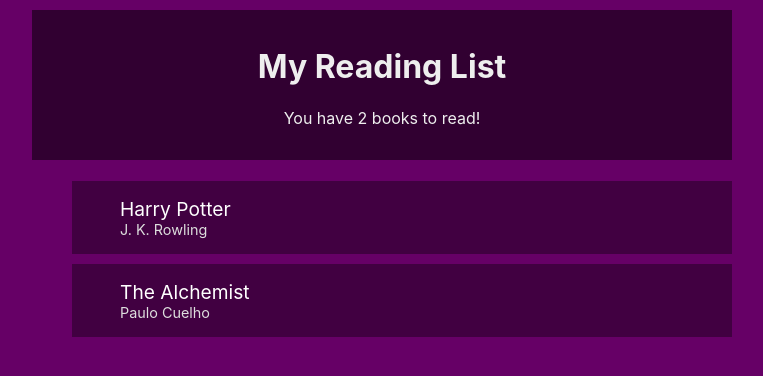
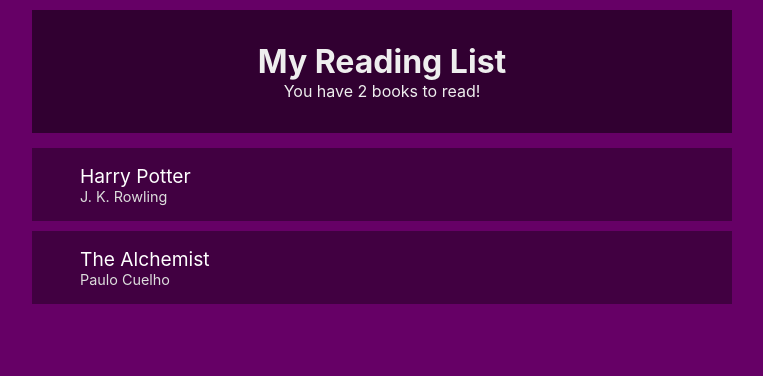
Before and after one commit to systemry420/react-reading-list, a React (Create React App) app: page / in a window 1280 px wide. Shown: the top 376 px of the page, without its empty margins (258-1021 px from the left). Built offline with nearby package versions, Linux system fonts and the light colour scheme.

Commit message:
pass removeBook to each book so it can be deleted

```diff
--- a/src/components/BookDetails.js
+++ b/src/components/BookDetails.js
@@ -1,9 +1,9 @@
 import React from 'react';
 import './../index.css'
 
-const BookDetails = ({book}) => {
+const BookDetails = ({book, removeBook}) => {
     return (
-        <li>
+        <li onClick={()=> removeBook(book.id)}>
             <div className="title">{book.title}</div>
             <div className="author">{book.author}</div>
         </li>
--- a/src/components/BookList.js
+++ b/src/components/BookList.js
@@ -4,13 +4,18 @@
 import './../index.css'
 
 const BookList = () => {
-    const { books } = useContext(BookContext)
+    const { books, removeBook } = useContext(BookContext)
 
-    return (
+    return books.length === 0 ? (
+        <div className="empty">
+            <h3>You don't have books to read right now!</h3>
+        </div>
+    )
+    :(
         <ul className="book-list">
             {books.map( book => {
                 return (
-                    <BookDetails book={book} key={book.id} />
+                    <BookDetails removeBook={removeBook} book={book} key={book.id} />
                 )
             })}
         </ul>
--- a/src/context/BookCotext.js
+++ b/src/context/BookCotext.js
@@ -14,8 +14,13 @@
             [...books, { title, author, id: uuid() }]
         )
     }
+
+    const removeBook = (id) => {
+        const filtered = books.filter(book => book.id !== id)
+        setBooks(filtered)
+    }
     return (
-        <BookContext.Provider value={{books}}>
+        <BookContext.Provider value={{books, removeBook, addBook}}>
             {props.children}
         </BookContext.Provider>
     );
--- a/src/index.css
+++ b/src/index.css
@@ -6,6 +6,12 @@
   -webkit-font-smoothing: antialiased;
   -moz-osx-font-smoothing: grayscale;
   background-color: rgb(102, 0, 102);
+}
+
+* {
+  padding: 0;
+  margin: 0;
+  box-sizing: border-box;
 }
 
 .App {
@@ -17,7 +23,7 @@
 
 .navbar {
   background-color: rgb(49, 0, 49);
-  padding: 1em 3em;
+  padding: 2em 3em;
   color: #eee;
   text-align: center;
 }
@@ -26,12 +32,18 @@
   list-style-type: none;
   display: flex;
   flex-direction: column;
+  margin-top: 10px;
 }
 
 .book-list li {
   margin: 5px 0;
   padding: 1em 3em;
   background-color: rgb(65, 0, 65);
+}
+
+.book-list li:hover {
+  cursor: pointer;
+  opacity: .7;
 }
 
 .title {
@@ -43,3 +55,9 @@
   color: #ddd;
   font-size: 0.9em;
 }
+
+.empty {
+  padding: 2em;
+  color: #fff;
+  text-align: center;
+}
```
